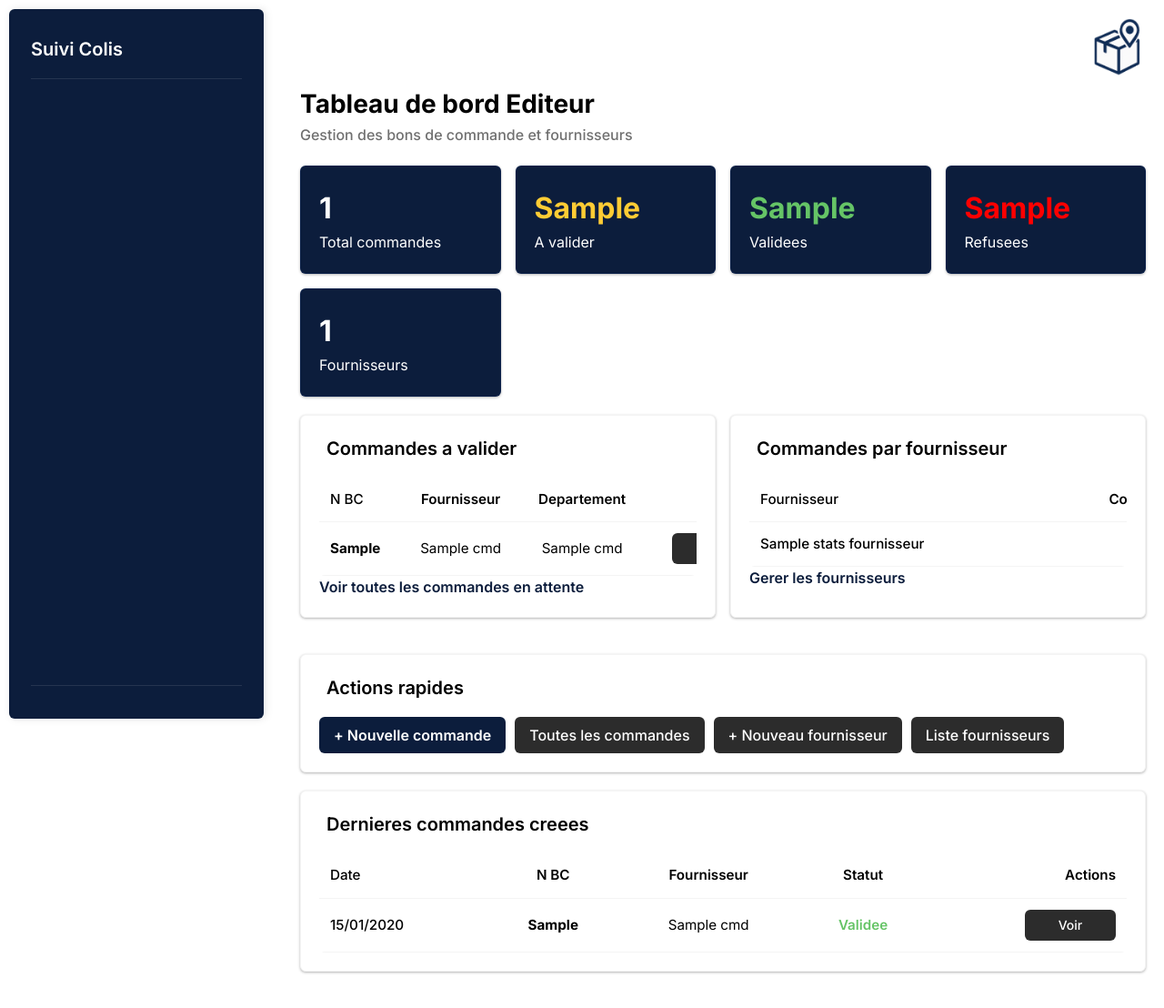
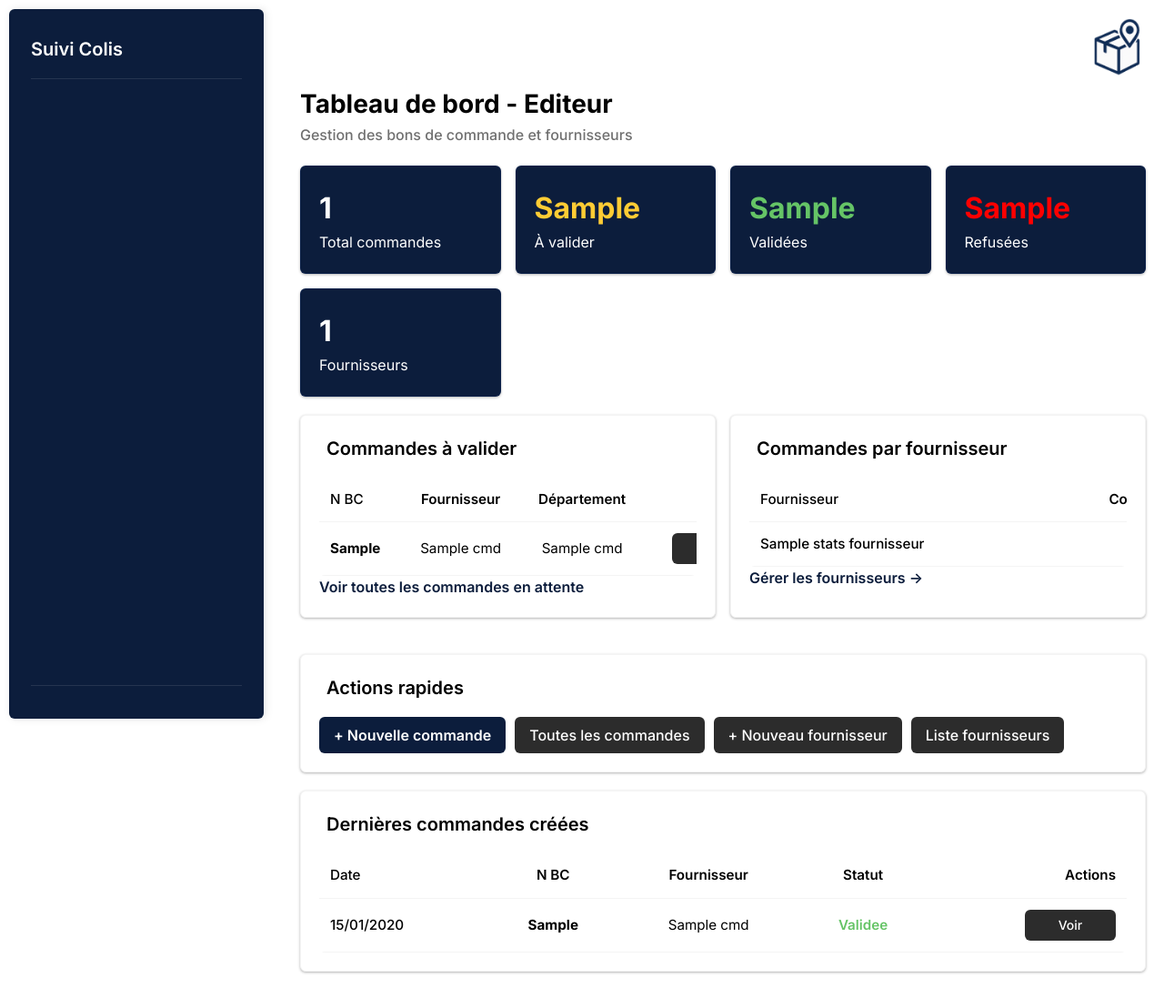
Before and after one commit to Slaiyyerr/SAE_colis, a Flask app: template app/templates/home/dashboard_editeur.html in a window 1280 px wide. Shown: the whole page at 91% size. Run offline with Flask 3, Linux system fonts and the light colour scheme; the template is opened without the code that fills it: most values are stand-ins (such as "Sample title", 1, 10 or a date in 2020); parts of the project's set-up code (start-up, migrations or seed data) failed here and were passed over.

Commit message:
correction bugs mineurs

```diff
--- a/app/templates/home/dashboard_editeur.html
+++ b/app/templates/home/dashboard_editeur.html
@@ -4,7 +4,7 @@
 
 {% block content %}
 <div class="container">
-    <h1 class="titre">Tableau de bord Editeur</h1>
+    <h1 class="titre">Tableau de bord - Editeur</h1>
     <p class="sous-titre">Gestion des bons de commande et fournisseurs</p>
 
     <!-- Statistiques commandes -->
@@ -15,15 +15,15 @@
         </div>
         <div class="stat-card">
             <div class="number waiting">{{ stats.commandes_en_attente }}</div>
-            <div class="label">A valider</div>
+            <div class="label">À valider</div>
         </div>
         <div class="stat-card">
             <div class="number ok">{{ stats.commandes_validees }}</div>
-            <div class="label">Validees</div>
+            <div class="label">Validées</div>
         </div>
         <div class="stat-card">
             <div class="number probleme">{{ stats.commandes_non_validees }}</div>
-            <div class="label">Refusees</div>
+            <div class="label">Refusées</div>
         </div>
         <div class="stat-card">
             <div class="number">{{ stats.total_fournisseurs }}</div>
@@ -34,7 +34,7 @@
     <div class="grille-stats">
         <!-- Commandes a traiter -->
         <div class="carte">
-            <h2 class="petit-titre">Commandes a valider</h2>
+            <h2 class="petit-titre">Commandes à valider</h2>
             {% if stats.commandes_a_valider %}
             <div class="tableau-container">
                 <table class="tableau">
@@ -42,7 +42,7 @@
                         <tr>
                             <th>N BC</th>
                             <th>Fournisseur</th>
-                            <th>Departement</th>
+                            <th>Département</th>
                             <th>Actions</th>
                         </tr>
                     </thead>
@@ -59,7 +59,7 @@
                 </table>
             </div>
             {% else %}
-            <p class="message-vide">Toutes les commandes sont validees.</p>
+            <p class="message-vide">Toutes les commandes ont été validées.</p>
             {% endif %}
             <a href="{{ url_for('commandes_list') }}?statut=en_attente" class="lien">Voir toutes les commandes en attente</a>
         </div>
@@ -89,7 +89,7 @@
             {% else %}
             <p class="message-vide">Aucune statistique disponible.</p>
             {% endif %}
-            <a href="{{ url_for('fournisseurs_list') }}" class="lien">Gerer les fournisseurs</a>
+            <a href="{{ url_for('fournisseurs_list') }}" class="lien">Gérer les fournisseurs -></a>
         </div>
     </div>
 
@@ -106,7 +106,7 @@
 
     <!-- Commandes recentes -->
     <div class="carte" id="activite_recente">
-        <h2 class="petit-titre">Dernieres commandes creees</h2>
+        <h2 class="petit-titre">Dernières commandes créées</h2>
         {% if stats.commandes_recentes %}
         <div class="tableau-container">
             <table class="tableau">
@@ -145,7 +145,7 @@
             </table>
         </div>
         {% else %}
-        <p class="message-vide">Aucune commande recente.</p>
+        <p class="message-vide">Aucune commande récente.</p>
         {% endif %}
     </div>
 </div>
```
